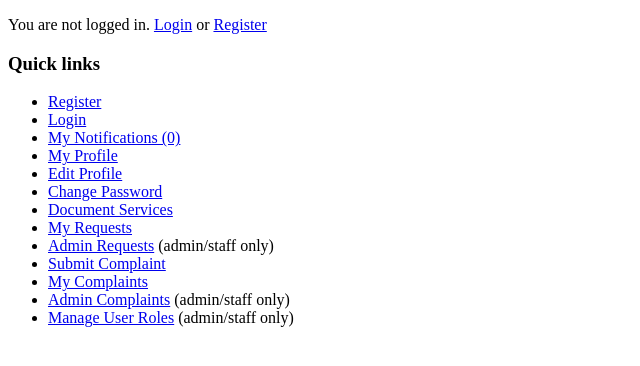
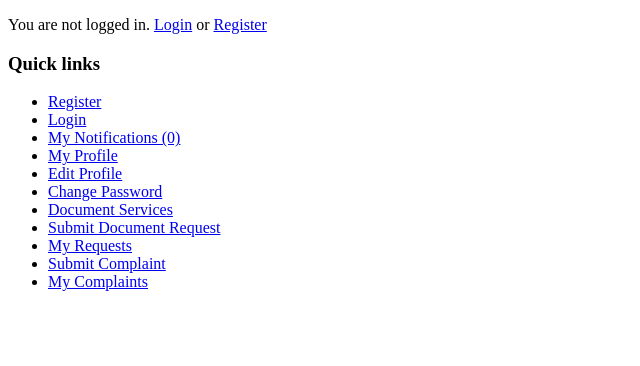
Before and after one commit to NAINTIN/CitiServe, a PHP site: page / in a window 1280 px wide. Shown: the top 366 px of the page, without its empty margins (0-640 px from the left). Run offline with PHP 8.4, Linux system fonts and the light colour scheme.

Commit message:
Fix role-based access, admin quick links, complaint visibility, and 10MB upload warning
Co-authored-by: NAINTIN <100840327+NAINTIN@users.noreply.github.com>

```diff
--- a/public/index.php
+++ b/public/index.php
@@ -50,15 +50,17 @@ if (!empty($_SESSION['user_id'])) {
     <li><a href="/CitiServe/public/profile_edit.php">Edit Profile</a></li>
     <li><a href="/CitiServe/public/change_password.php">Change Password</a></li>
 
-    <li><a href="/CitiServe/public/services.php">Document Services</a></li>
-    <li><a href="/CitiServe/public/my_requests.php">My Requests</a></li>
-    <li><a href="/CitiServe/public/admin/requests.php">Admin Requests</a> (admin/staff only)</li>
-
-    <li><a href="/CitiServe/public/complaint_create.php">Submit Complaint</a></li>
-    <li><a href="/CitiServe/public/my_complaints.php">My Complaints</a></li>
-    <li><a href="/CitiServe/public/admin/complaints.php">Admin Complaints</a> (admin/staff only)</li>
-
-    <li><a href="/CitiServe/public/admin/users.php">Manage User Roles</a> (admin/staff only)</li>
+    <?php if ($user && in_array($user->role, ['admin', 'staff'], true)): ?>
+        <li><a href="/CitiServe/public/admin/requests.php">Customer Requests</a></li>
+        <li><a href="/CitiServe/public/admin/complaints.php">Customer Complaints</a></li>
+        <li><a href="/CitiServe/public/admin/users.php">Manage User Roles</a></li>
+    <?php else: ?>
+        <li><a href="/CitiServe/public/services.php">Document Services</a></li>
+        <li><a href="/CitiServe/public/request_create.php">Submit Document Request</a></li>
+        <li><a href="/CitiServe/public/my_requests.php">My Requests</a></li>
+        <li><a href="/CitiServe/public/complaint_create.php">Submit Complaint</a></li>
+        <li><a href="/CitiServe/public/my_complaints.php">My Complaints</a></li>
+    <?php endif; ?>
 </ul>
 </body>
 </html>
--- a/public/request_create.php
+++ b/public/request_create.php
@@ -24,7 +24,7 @@ function bytes_from_ini(string $v): int
     };
 }
 
-$user = require_login();
+$user = require_resident();
 $serviceRepo = new DocumentServiceRepository();
 $requestRepo = new DocumentRequestRepository();
 
```
Also changed, not shown: app/helpers/auth.php (+13 -0 lines), public/complaint_create.php (+4 -4 lines).
